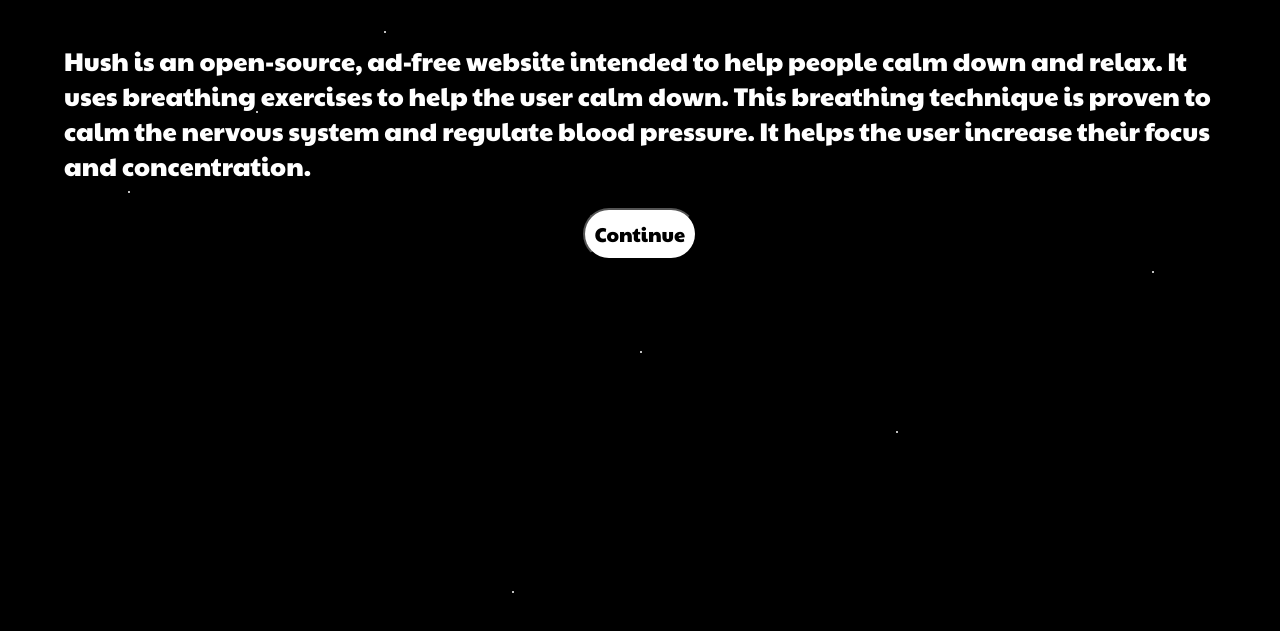
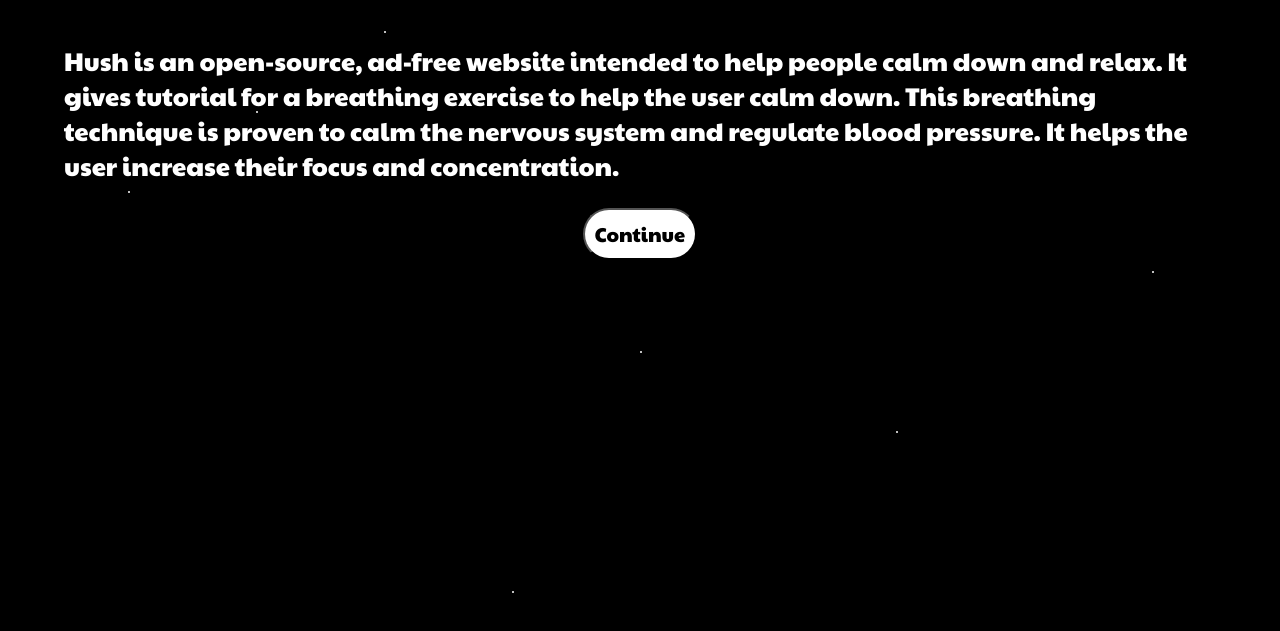
Before and after one commit to nithindask/hush, a plain HTML site: page index.html in a window 1280 px wide. Shown: the part 129-760 px from the top of the page. Drawn offline with Linux system fonts and the light colour scheme.

Commit message:
updated.

```diff
--- a/index.html
+++ b/index.html
@@ -95,7 +95,7 @@
 
     <a href="https://instagram.com/charle_404"><div class="head">HUSH</div></a>
 
-    <p class="desc">Hush is an open-source, ad-free website intended to help people calm down and relax. It uses breathing exercises to help the user calm down. This breathing technique is proven to calm the nervous system and regulate blood pressure. It helps the user increase their focus and concentration.</p>
+    <p class="desc">Hush is an open-source, ad-free website intended to help people calm down and relax. It gives tutorial for a breathing exercise to help the user calm down. This breathing technique is proven to calm the nervous system and regulate blood pressure. It helps the user increase their focus and concentration.</p>
 
     <div align="middle">
     <a href="hush.html"><button class="button">Continue</button></a><br><br>
```
